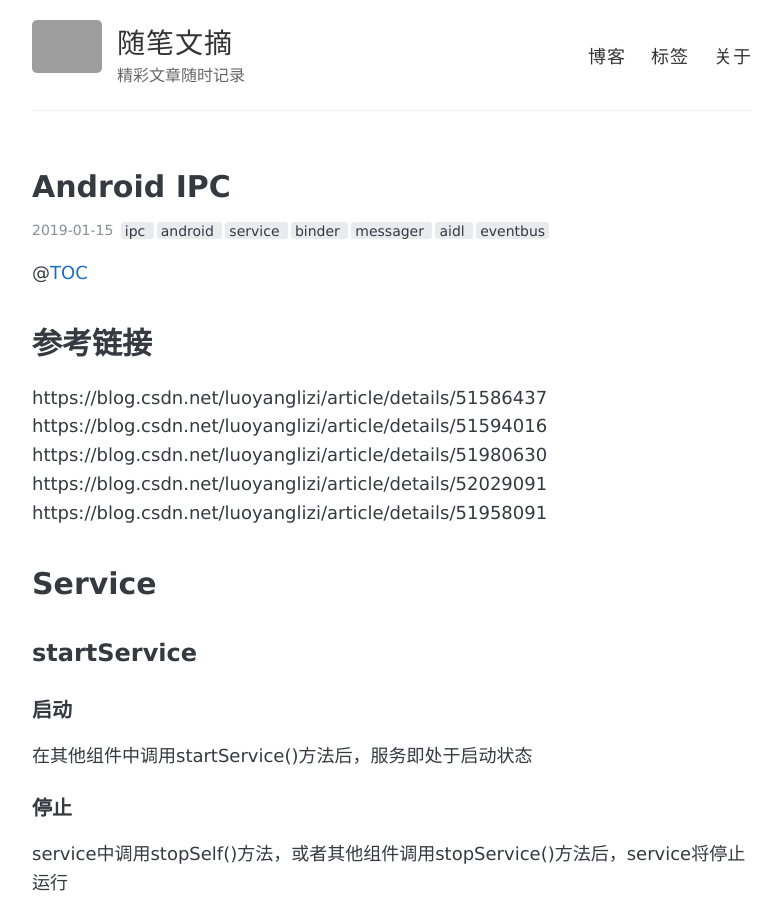
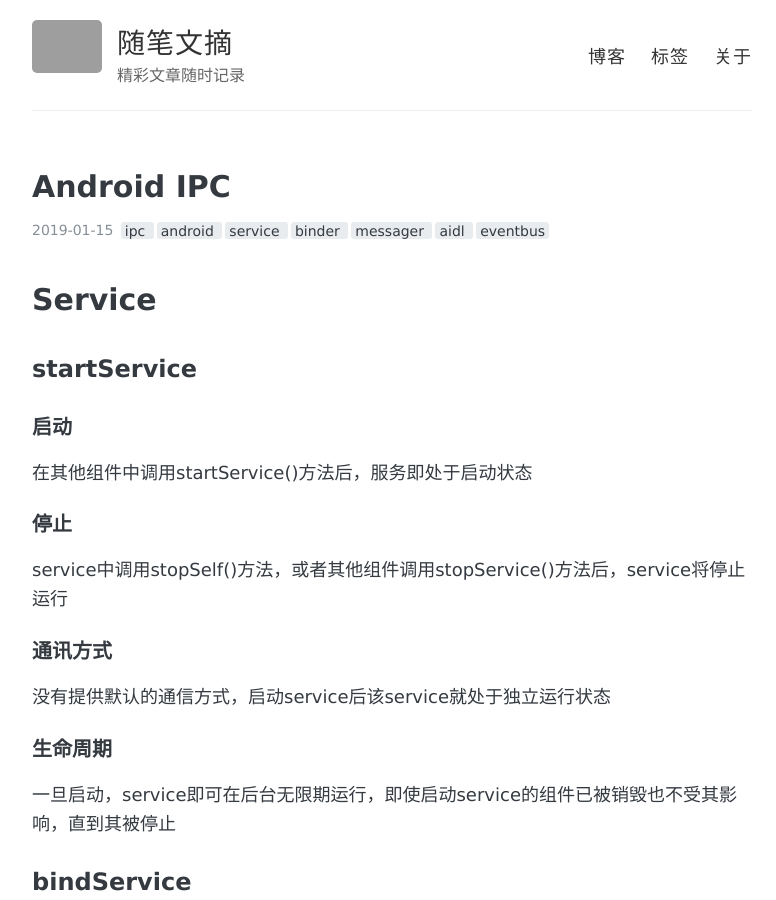
Before and after one commit to reagewang/reagewang.github.io, a Jekyll site: the page built from _posts/2019-01-15-Android IPC.md, in a window 1280 px wide and 900 px high. Shown: the whole window, without its empty margins (248-1024 px from the left). Built offline with Jekyll 4.4.1, drawn with Linux system fonts in a browser that asks for light colours; some of the changed text lies outside the part shown; grey boxes are pictures that could not be loaded.

Commit message:
Update 2019-01-15-Android IPC.md

```diff
--- a/_posts/2019-01-15-Android IPC.md
+++ b/_posts/2019-01-15-Android IPC.md
@@ -11,13 +11,7 @@ tags:
   - eventbus
 ---
 
-@[TOC](Android Service Binder Messenger AIDL EventBus)
-# 参考链接
-https://blog.csdn.net/luoyanglizi/article/details/51586437
-https://blog.csdn.net/luoyanglizi/article/details/51594016
-https://blog.csdn.net/luoyanglizi/article/details/51980630
-https://blog.csdn.net/luoyanglizi/article/details/52029091
-https://blog.csdn.net/luoyanglizi/article/details/51958091
+
 # Service
 ## startService
 ### 启动
```
Also changed, not shown: other parts of _posts/2019-01-15-Android IPC.md (+7 -0 lines).
